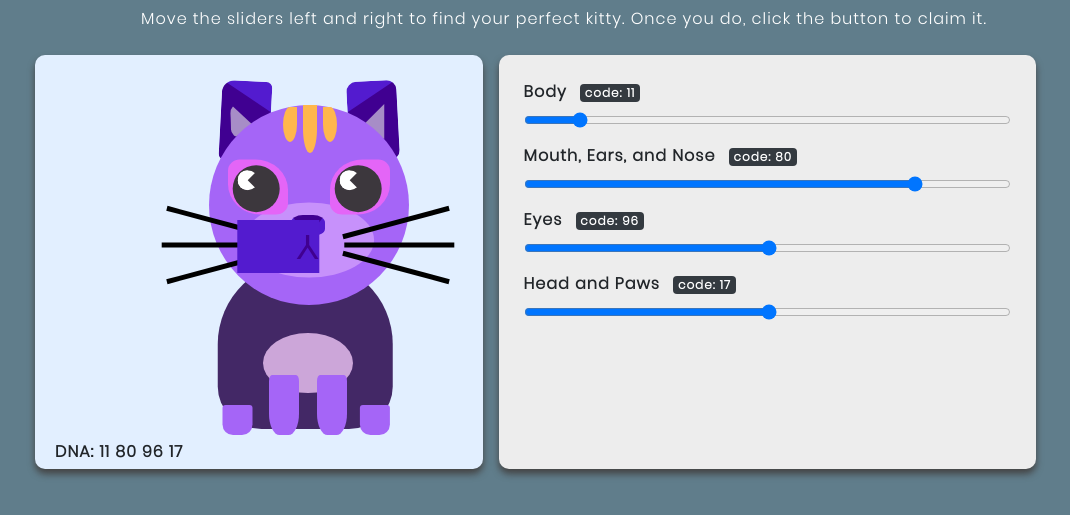
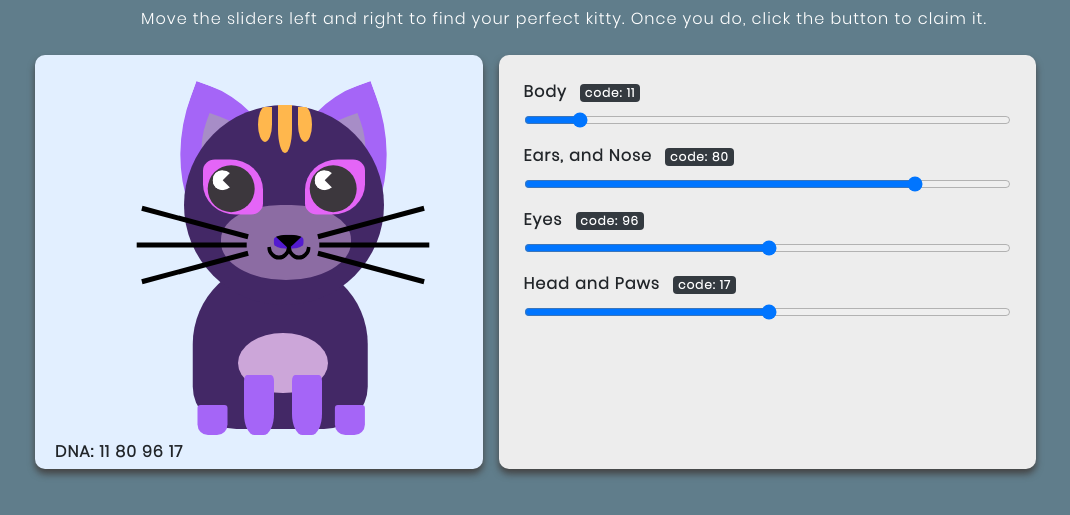
Before and after one commit to NevMoney/CryptoNFTdApp, a plain HTML site: page client/index.html in a window 1280 px wide. Shown: the part 285-800 px from the top of the page, without its empty margins (76-1146 px from the left). Drawn offline with Linux system fonts and the light colour scheme.

Commit message:
fixed the cat bug
all working and displaying now. feel free to play with the kitty and colors

```diff
--- a/client/assets/css/style.css
+++ b/client/assets/css/style.css
@@ -82,70 +82,87 @@ h3 {
   transform: translateX(25%) translateY(25%);
 }
 
+.ears {
+  position: relative;
+}
+.left-ear,
 .right-ear {
-  position: relative;
-  width: 0;
-  height: 0;
-  border-top: 30px solid transparent;
-  border-left: 50px solid #400091;
-  border-bottom: 50px solid transparent;
-  border-radius: 20px 10px 70px 10px;
-  transform: translateX(123%) translateY(-180%) rotate(3deg);
+  position: absolute;
+  top: -125px;
+  width: 140px;
+  height: 165px;
+  border: 10px solid transparent;
+  border-radius: 90% 0 90% 0;
+  background: #400091;
+  display: flex;
+  justify-content: center;
+  align-items: center;
+}
+.left-ear {
+  transform: scale(-1, 1) rotate(160deg);
+  left: -20px;
 }
 
-.left-ear {
-  position: relative;
-  width: 0;
-  height: 0;
-  border-top: 30px solid transparent;
-  border-right: 50px solid #400091;
-  border-bottom: 50px solid transparent;
-  border-radius: 10px 10px 10px 10px;
-  transform: translateX(378%) translateY(-80%) rotate(-3deg);
+.right-ear {
+  transform: rotate(160deg);
+  left: 79px;
+}
+.inner-ear-left,
+.inner-ear-right {
+  width: 105px;
+  height: 95px;
+  border-radius: 90% 0 90% 0;
+  background: #a78dc7;
+  transform: translate(5%, 10%);
 }
 
-.mouth {
+.cat__mouth-contour {
   position: absolute;
-  top: 63%;
-  left: 49%;
-  right: 10%;
-  font-size: 35px;
-  transform: translate(-85%, -20%) rotate(180deg);
-  color: #400091;
-  font-family: sans-serif;
+  top: 100px;
+  left: 37px;
+  background: #fad1ff;
+  opacity: 0.4;
+  width: 130px;
+  height: 75px;
+  -webkit-border-radius: 55% 55% 60% 60%;
+  border-radius: 55% 55% 60% 60%;
+  display: flex;
+  justify-content: center;
+  align-items: center;
 }
-
-.inner-ear-right {
-  position: relative;
-  width: 0;
-  height: 0;
-  border-top: 10px solid transparent;
-  border-right: 25px solid #a78dc7;
-  border-bottom: 25px solid transparent;
-  border-radius: 10px 10px 10px 10px;
-  transform: translateX(-160%) translateY(-22%) rotate(175deg);
+.cat__mouth-left,
+.cat__mouth-right {
+  position: absolute;
+  top: 120px;
+  width: 23px;
+  height: 23px;
+  -webkit-border-radius: 50%;
+  border-radius: 50%;
+  border: 4px solid #000000;
+  border-right: 3px solid rgba(255, 255, 255, 0);
+  border-top: 3px solid rgba(255, 255, 255, 0);
+  transform: translate(-20%, 50%) rotate(-45deg);
+  z-index: 100;
 }
-
-.inner-ear-left {
-  position: relative;
-  width: 0;
-  height: 0;
-  border-top: 10px solid transparent;
-  border-left: 25px solid #a78dc7;
-  border-bottom: 25px solid transparent;
-  transform: translateX(45%) translateY(-20%) rotate(183deg);
+.cat__mouth-left {
+  left: 88px;
+}
+.cat__mouth-right {
+  left: 108px;
 }
 
 .nose {
+  position: absolute;
+  top: 115px;
+  left: 90px;
   width: 0;
   height: 0;
-  border-left: 17px solid transparent;
-  border-right: 17px solid transparent;
-  border-top: 21px solid #400091;
-  position: absolute;
-  top: 55%;
-  left: 41%;
-  border-radius: 35%;
+  border-right: 15px solid rgba(255, 255, 255, 0);
+  border-left: 15px solid rgba(255, 255, 255, 0);
+  border-top: 14px solid #000000;
+  border-radius: 40%;
+  transform: translate(-1%, 105%);
+  z-index: 100;
 }
 
 .cat_body {
@@ -197,6 +214,7 @@ h3 {
 
 .whiskers {
   position: absolute;
+  z-index: 100;
 }
 
 .whisker-l1 {
@@ -252,16 +270,6 @@ h3 {
   z-index: 2;
 }
 
-.mask {
-  width: 130px;
-  height: 75px;
-  background-color: #fad1ff;
-  opacity: 0.4;
-  border-radius: 50%;
-  position: absolute;
-  transform: translateX(27%) translateY(130%);
-}
-
 .cat__head-dots {
   position: absolute;
   left: 94px;
--- a/client/assets/js/catFactory.js
+++ b/client/assets/js/catFactory.js
@@ -15,29 +15,29 @@ function genColors() {
 
 //This function code needs to modified so that it works with Your cat code.
 function headColor(color, code) {
-  $(".cat_body").css("background", "#" + color); //This changes the color of the cat
+  $(".cat_body, .head").css("background", "#" + color); //This changes the color of the cat
   $("#bodycode").html("code: " + code); //This updates text of the badge next to the slider
   $("#dnabody").html(code); //This updates the body color part of the DNA that is displayed below the cat
 }
 
 function mouthColor(color, code) {
-  $(".mouth, .nose, .left-ear, .right-ear").css("background", "#" + color); //This changes the color of the cat
-  $("#mouthcode").html("code: " + code); //This updates text of the badge next to the slider
-  $("#dnamouth").html(code); //This updates the body color part of the DNA that is displayed below the cat
+  $(".mouth, .nose").css("background", "#" + color);
+  $("#mouthcode").html("code: " + code);
+  $("#dnamouth").html(code);
 }
 
 function eyeColor(color, code) {
-  $(".eye").css("background", "#" + color); //This changes the color of the cat
-  $("#eyecode").html("code: " + code); //This updates text of the badge next to the slider
-  $("#dnaeyes").html(code); //This updates the body color part of the DNA that is displayed below the cat
+  $(".eye").css("background", "#" + color);
+  $("#eyecode").html("code: " + code);
+  $("#dnaeyes").html(code);
 }
 
 function pawsColor(color, code) {
   $(
-    ".head, .paws-back-left, .paws-back-right, .paws-front-right, .paws-front-left"
-  ).css("background", "#" + color); //This changes the color of the cat
-  $("#earcode").html("code: " + code); //This updates text of the badge next to the slider
-  $("#dnaears").html(code); //This updates the body color part of the DNA that is displayed below the cat
+    ".left-ear, .right-ear, .paws-back-left, .paws-back-right, .paws-front-right, .paws-front-left"
+  ).css("background", "#" + color);
+  $("#earcode").html("code: " + code);
+  $("#dnaears").html(code);
 }
 
 //###################################################
--- a/client/index.html
+++ b/client/index.html
@@ -69,7 +69,9 @@
               </div>
 
               <div class="nose"></div>
-              <div class="mouth">Y</div>
+              <div class="cat__mouth-contour"></div>
+              <div class="cat__mouth-left"></div>
+              <div class="cat__mouth-right"></div>
 
               <div class="eyes">
                 <div id="left-eye" class="eye">
@@ -123,7 +125,7 @@
             </div>
             <div class="form-group">
               <label for="formControlRange">
-                <b>Mouth, Ears, and Nose</b>
+                <b>Ears, and Nose</b>
                 <span class="badge badge-dark ml-2" id="mouthcode"></span
               ></label>
               <input
```
